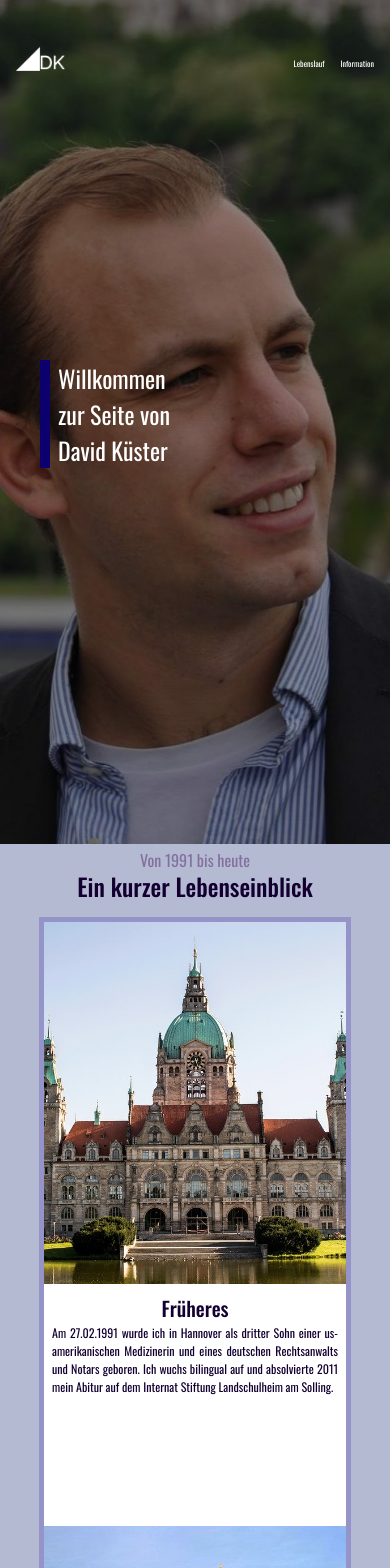
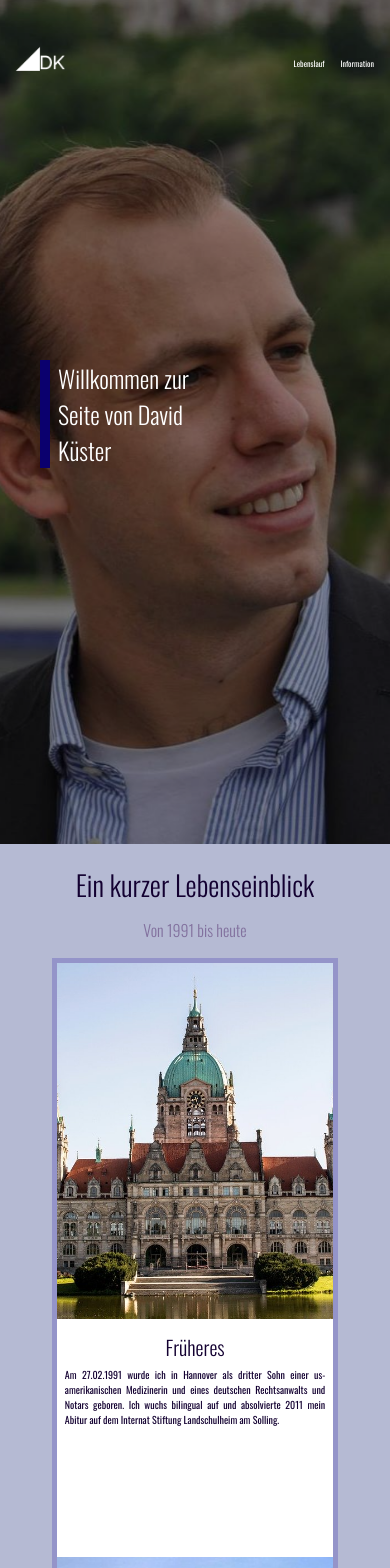
Before and after one commit to DavidAlanKuester/davidalankuester.de, an Angular app: page / in a window 390 px wide. Shown: the top 1568 px of the page. Built offline with nearby package versions, Linux system fonts and the light colour scheme.

Commit message:
titel, margins

```diff
--- a/src/app/portfolio/portfolio.component.html
+++ b/src/app/portfolio/portfolio.component.html
@@ -1,5 +1,8 @@
 <div class="portfolio">
-    <h2>Mein Software Portfolio</h2>
+    <div class="titel-portfolio">
+        <h2>Mein Software Portfolio</h2>
+    </div>
+
     <img src="/assets/img/laptop.jpg" class="portfolio-bg">
     <div class="portfolio-row">
 
@@ -12,6 +15,7 @@
                     <div>
                         <h3>Join</h3>
                         Kollaboratives Task-Management-Tool nach dem Eisenhower-Prinzip.
+                        Das Projekt ist noch in laufender Bearbeitung.
                     </div>
                     <div>
                         > HTML, CSS, VanillaJS, Firebase
--- a/src/app/portfolio/portfolio.component.scss
+++ b/src/app/portfolio/portfolio.component.scss
@@ -1,15 +1,19 @@
 .portfolio {
   position: relative;
+  height: 70vh;
   min-height: 50vh;
+  max-width: 100%;
+  width: 100vw;
   padding-top: 32px;
   padding-bottom: 64px;
   color: white;
   background-color: rgba(0, 0, 0, 0.4);
-
+  padding: 16px;
   h2 {
     width: 100%;
     text-align: center;
-      margin-bottom: 50px;
+    font-weight: 300;
+    font-size: 64px;
   }
 
   span {
@@ -29,16 +33,27 @@
   object-fit: cover;
 }
 
+.titel-portfolio {
+  height: 20%;
+  width: 100%;
+  display: flex;
+  justify-content: center;
+  align-items: center;
+}
+
 .portfolio-row {
+  height: 80%;
+  width: 100%;
   display: flex;
   justify-content: space-around;
+  align-items: center;
 }
 
 .portfolio-element {
   cursor: pointer;
   width: 30vw;
   height: 40vh;
-    background-color: #27272B;
+  background-color: #27272b;
   padding: 8px;
   display: flex;
   flex-direction: column;
@@ -85,19 +100,48 @@
     flex-direction: column;
     justify-content: space-between;
     color: white !important;
-
   }
 }
 
-
 @media (max-width: 800px) {
+  .portfolio {
+    height: 180vh;
+    h2 {
+      width: 100%;
+      text-align: center;
+      font-weight: 300;
+      font-size: 48px;
+    }
+  }
   .portfolio-row {
     flex-direction: column;
     align-items: center;
   }
 
-      .portfolio-element{
+  .portfolio-element {
     width: 80vw;
     margin-bottom: 32px;
   }
+
+
+  .titel-portfolio {
+    height: 10%;
+    width: 100%;
   }
+
+  .portfolio-row {
+    height: 90%;
+  }
+}
+
+@media (max-width: 600px) {
+  .portfolio {
+    height: 180vh;
+    h2 {
+      width: 100%;
+      text-align: center;
+      font-weight: 300;
+      font-size: 32px;
+    }
+  }
+}
--- a/src/app/slideshow/slideshow.component.html
+++ b/src/app/slideshow/slideshow.component.html
@@ -9,8 +9,8 @@
 
 <div class="life-container">
     <a class="anchor" id="life"></a>
+    <h2>Ein kurzer Lebenseinblick</h2>
     <span>Von 1991 bis heute</span>
-    <h2>Ein kurzer Lebenseinblick</h2>
     <div class="life-overallcontent-div">
         <div class="life-img-text-div">
             <img src="assets/img/hannover.jpg">
--- a/src/app/slideshow/slideshow.component.scss
+++ b/src/app/slideshow/slideshow.component.scss
@@ -26,6 +26,7 @@
         margin-left: 120px;
         color: white;
         font-size: 88px;
+        font-weight: 300;
         border-left: solid 10px rgb(11, 0, 110);
     }
 }
@@ -64,12 +65,17 @@
     flex-direction: column;
     justify-content: center;
     align-items: center;
+    padding: 16px;
     span {
-        color: rgb(130, 113, 158)
+        color: rgb(130, 113, 158);
+        font-weight: 300;
+        margin-bottom: 16px;
     }
     h2 {
-        margin-bottom: 16px;
+
         color: rgb(19, 0, 49);
+        font-size: 64px;
+        font-weight: 300;
     }
 }
 
@@ -103,7 +109,9 @@
         align-items: center;
         color: rgb(19, 0, 49) !important;
         h3 {
-            margin: 4px;
+            margin-top: 16px;
+            margin-bottom: 16px;
+            font-weight: 300;
         }
 
         p {
@@ -121,6 +129,8 @@
     background-size: cover;
     background-repeat: no-repeat;
     z-index: 0;
+    padding-top: 16px;
+    padding-bottom: 16px;
 }
 
 .squarefield-overlay {
@@ -131,23 +141,26 @@
     max-width: 100%;
     height: 100vh;
     z-index: 1;
+    padding-top: 16px;
+    padding-bottom: 16px;
 }
 
 .upper-squarefield {
-    height: 15%;
+    height: 20%;
     width: 100%;
     display: flex;
     justify-content: center;
-    align-items: flex-end;
+    align-items: center;
     h2 {
-        font-weight: 100;
+        font-weight: 300;
         color: white;
         z-index: 1;
+        font-size: 64px;
     }
 }
 
 .lower-squarefield {
-    height: 85%;
+    height: 80%;
     width: 100%;
     display: flex;
     justify-content: space-evenly;
@@ -156,9 +169,10 @@
 
 
 .square {
-    height: 200px;
-    width: 200px;
+    height: 300px;
+    width: 300px;
     background-size: cover;
+    background-color: white;
     z-index: 1;
     box-shadow: 0px 0px 15px 0px black;
 
@@ -173,12 +187,12 @@
     }
 
     .square-overlay {
-      height: 200px;
-      width: 200px;
+      height: 300px;
+      width: 300px;
       display: flex;
       justify-content: center;
       align-items: flex-end;
-      background-color: rgba(0, 0, 0, 0.7);
+      background-color: rgba(0, 0, 0, 0.5);
 
       p {
         color: rgba(255, 255, 255, 0.9);
@@ -195,7 +209,9 @@
   }
 
   .square-2 {
-    background-image: url('src/assets/img/code.jpg');
+    background-image: url('src/assets/img/gitLogo.png');
+    background-size: 100%;
+    background-repeat: no-repeat;
   }
 
   .square-3 {
@@ -230,11 +246,13 @@
         justify-content: start;
         align-items: center;
         span {
-            margin-top: 4px;
-            color: rgb(130, 113, 158)
+
+            color: rgb(130, 113, 158);
+            margin-bottom: 16px;
         }
         h2 {
-            margin-bottom: 16px;
+            margin-top: 8px;
+            font-size: 48px;
             color: rgb(19, 0, 49);
         }
     }
@@ -268,7 +286,9 @@
             align-items: center;
             color: rgb(19, 0, 49) !important;
             h3 {
-                margin: 4px;
+                margin-top: 8px;
+                margin-bottom: 8px;
+                font-weight: 300;
             }
 
             p {
@@ -304,6 +324,12 @@
         width: 100%;
         display: flex;
         justify-content: center;
+        h2 {
+            font-weight: 300;
+            color: white;
+            z-index: 1;
+            font-size: 48px;
+        }
 
     }
     .lower-squarefield {
@@ -325,8 +351,8 @@
     }
 
     .square {
-        height: 200px;
-        width: 200px;
+        height: 250px;
+        width: 250px;
         background-size: cover;
         z-index: 1;
         box-shadow: 0px 0px 15px 0px black;
@@ -339,8 +365,8 @@
         }
 
         .square-overlay {
-          height: 200px;
-          width: 200px;
+          height: 250px;
+          width: 250px;
           display: flex;
           justify-content: center;
           align-items: flex-end;
@@ -395,11 +421,12 @@
         justify-content: start;
         align-items: center;
         span {
-            margin-top: 4px;
-            color: rgb(130, 113, 158)
+            color: rgb(130, 113, 158);
+            margin-bottom: 16px;
         }
         h2 {
-            margin-bottom: 16px;
+            margin-top: 8px;
+            font-size: 32px;
             color: rgb(19, 0, 49);
         }
     }
@@ -424,8 +451,10 @@
             align-items: center;
             color: rgb(19, 0, 49) !important;
             h3 {
-                margin: 4px;
+                margin-top: 8px;
+                margin-bottom: 8px;
                 font-size: 24px;
+                font-weight: 300;
             }
 
             p {
@@ -437,6 +466,21 @@
     }
     .responsive-study-div {
         flex-direction: column-reverse;
+    }
+
+    .upper-squarefield {
+        align-items: center;
+        height: 10%;
+        width: 100%;
+        display: flex;
+        justify-content: center;
+        h2 {
+            font-weight: 300;
+            color: white;
+            z-index: 1;
+            font-size: 32px;
+        }
+
     }
 
 }
@@ -478,11 +522,11 @@
         justify-content: start;
         align-items: center;
         span {
-            margin-top: 4px;
             color: rgb(130, 113, 158)
         }
         h2 {
-            font-size: 24px;
+            margin-top: 8px;
+            font-size: 28px;
             margin-bottom: 16px;
             color: rgb(19, 0, 49);
         }
@@ -508,14 +552,15 @@
             align-items: center;
             color: rgb(19, 0, 49) !important;
             h3 {
-                margin: 4px;
+                margin-top: 8px;
+                margin-bottom: 8px;
                 font-size: 20px;
             }
 
             p {
                 text-align: justify;
                 margin: 0;
-                font-size: 12px;
+                font-size: 10px;
             }
         }
     }
@@ -531,8 +576,8 @@
 
     }
     .square {
-        height: 180px;
-        width: 180px;
+        height: 200px;
+        width: 200px;
         background-size: cover;
         z-index: 1;
         box-shadow: 0px 0px 15px 0px black;
@@ -545,8 +590,8 @@
         }
 
         .square-overlay {
-          height: 180px;
-          width: 180px;
+          height: 200px;
+          width: 200px;
           display: flex;
           justify-content: center;
           align-items: flex-end;
--- a/src/app/slideshow/slideshow.component.ts
+++ b/src/app/slideshow/slideshow.component.ts
@@ -6,11 +6,11 @@ import { Component, OnInit } from '@angular/core';
   styleUrls: ['./slideshow.component.scss']
 })
 export class SlideshowComponent implements OnInit {
-  images = ['Küster2.jpg', 'bücherregal.jpg', 'keyboard.jpg'];
+  images = ['Küster2.jpg', 'keyboard.jpg', 'bücherregal.jpg'];
   headLines = [
   'Willkommen zur Seite von David Küster',
-  'Master of Arts in Politikwissenschaften & Soziologie',
-  'Lerne JavaScript & Angular'
+  'Angular & JavaScript Developer',
+  'Master of Arts in Politikwissenschaften & Soziologie'
   ];
   currentImage = 0;
   showImage = true;
```
Also changed, not shown: src/assets/img/gitLogo.png (added). Lines whose indentation alone changed are shown as unchanged.
